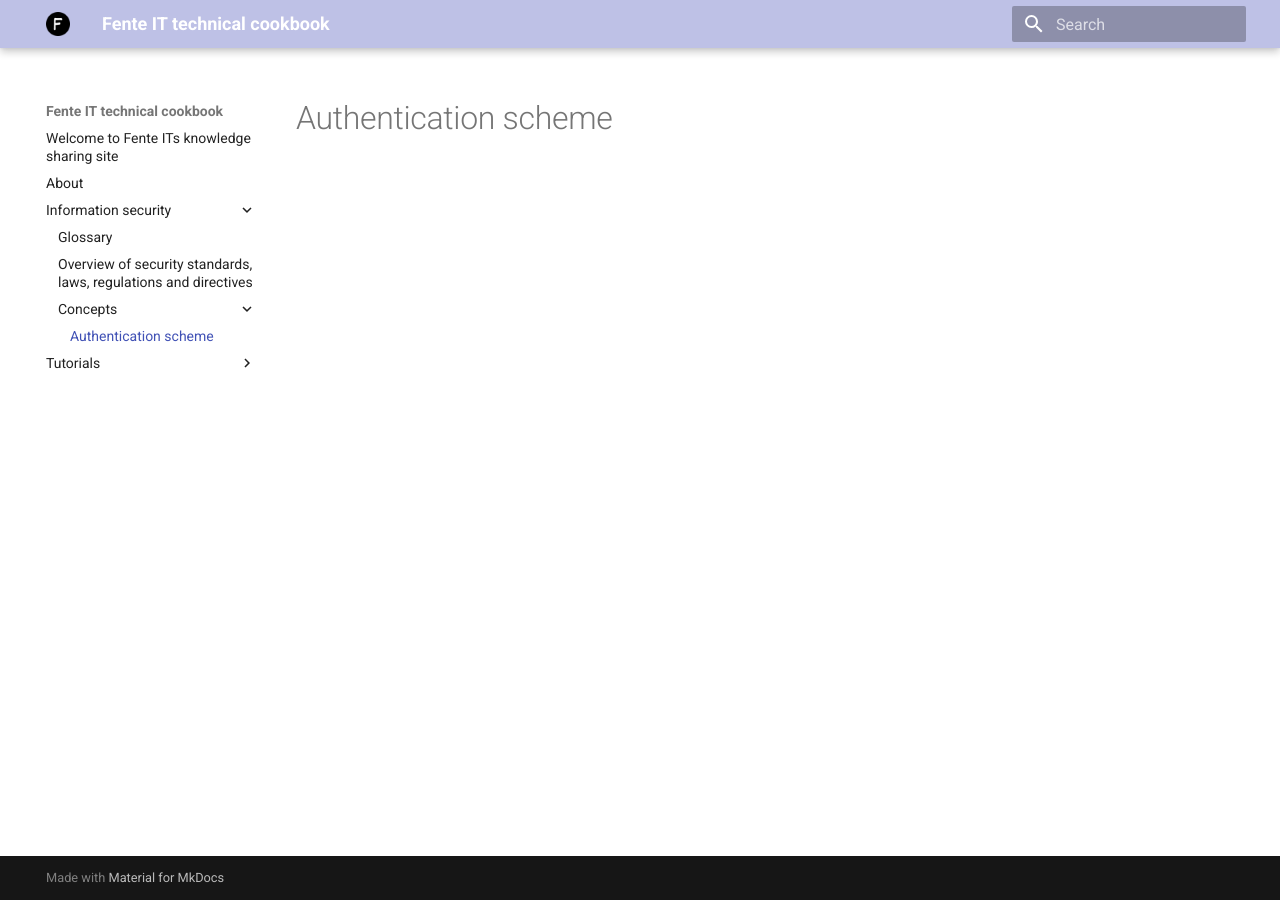
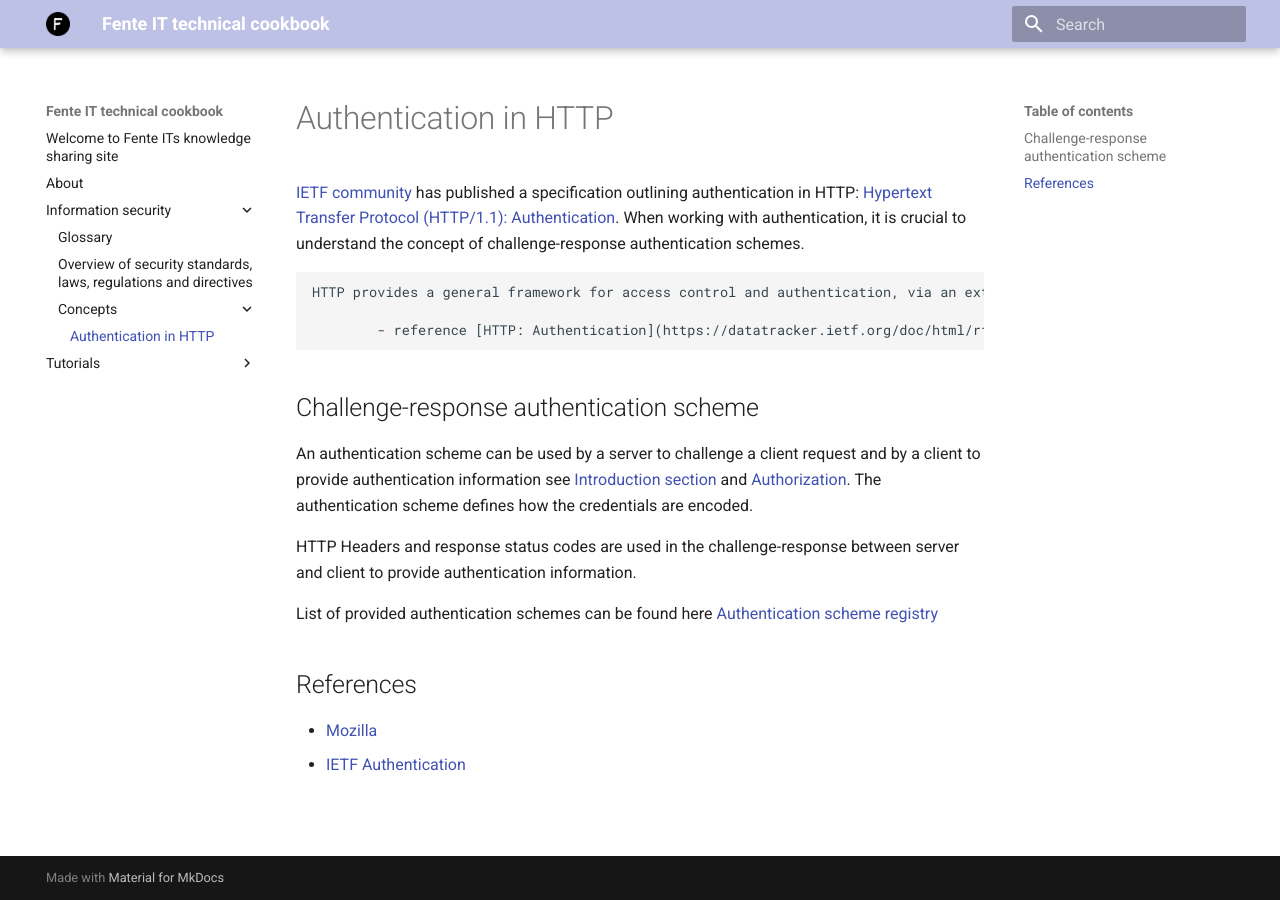
Before and after one commit to fente-it/fente-tech, an MkDocs documentation site: the page built from docs/information-security/concepts/AuthenticationScheme.md, in a window 1280 px wide. Built offline with MkDocs 1.6.1 and Material for MkDocs 9.7.7, drawn with Linux system fonts in a browser that asks for light colours.

Commit message:
Describe authentication schemes

````diff
--- a/docs/information-security/concepts/AuthenticationScheme.md
+++ b/docs/information-security/concepts/AuthenticationScheme.md
@@ -1 +1,21 @@
-# Authentication scheme
+# Authentication in HTTP
+
+[IETF community]() has published a specification outlining authentication in HTTP: [Hypertext Transfer Protocol (HTTP/1.1): Authentication](https://datatracker.ietf.org/doc/html/rfc7235). When working with authentication, it is crucial to understand the concept of challenge-response authentication schemes.
+
+```
+HTTP provides a general framework for access control and authentication, via an extensible set of challenge-response   authentication schemes
+
+        - reference [HTTP: Authentication](https://datatracker.ietf.org/doc/html/rfc7235).
+```
+
+## Challenge-response authentication scheme
+ An authentication scheme can  be used by a server to challenge a client request and by a client to provide authentication information see [Introduction section](https://datatracker.ietf.org/doc/html/rfc7235#section-1) and [Authorization](https://datatracker.ietf.org/doc/html/rfc7235#section-4.2). The authentication scheme defines how the credentials are encoded.
+
+ HTTP Headers and response status codes are used in the challenge-response between server and client to provide authentication information.
+
+List of provided authentication schemes can be found here [Authentication scheme registry](https://www.iana.org/assignments/http-authschemes/http-authschemes.xhtml)
+
+## References
+
+- [Mozilla](https://developer.mozilla.org/en-US/docs/Web/HTTP/Guides/Authentication)
+- [IETF Authentication](https://datatracker.ietf.org/doc/html/rfc7235)
````
